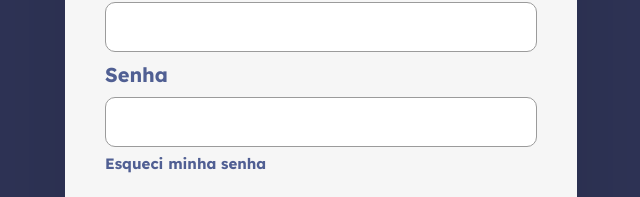
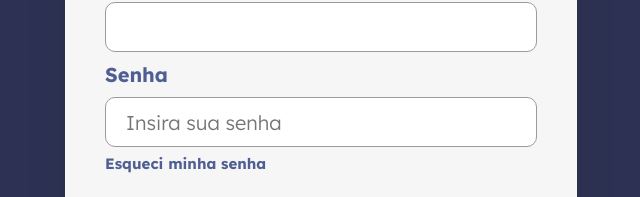
Before and after one commit to lumahloi/social-mana, a React (Vite) app in the folder frontend/: page /login in a window 1280 px wide. Shown: the part 258-455 px from the top of the page, without its empty margins (319-959 px from the left). Built offline with nearby package versions, Linux system fonts and the light colour scheme.

Commit message:
add:maxlen no login

```diff
--- a/frontend/src/pages/Login/Login.jsx
+++ b/frontend/src/pages/Login/Login.jsx
@@ -45,10 +45,10 @@ const Login = () => {
 
             <form onSubmit={handleLogin}>
                 <label htmlFor="useremail">E-mail</label>
-                <input type="email" name="useremail" id="useremail" value={email} onChange={e => setEmail(e.target.value)}/>
+                <input type="email" name="useremail" id="useremail" value={email} onChange={e => setEmail(e.target.value)} maxLength={30} required/>
 
                 <label htmlFor="userpass">Senha</label>
-                <input type="password" name="userpass" id="userpass" value={password} onChange={e => setPassword(e.target.value)}/>
+                <input type="password" name="userpass" id="userpass" value={password} onChange={e => setPassword(e.target.value)} minLength={8} maxLength={20} required placeholder='Insira sua senha'/>
                 <p>Esqueci minha senha</p>
 
                 <button>Continuar</button>
```
Also changed, not shown: 1 other file (tests, documents, lock files or other folders).
